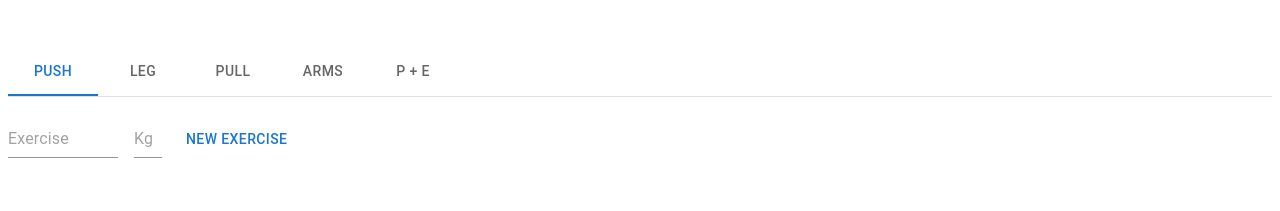
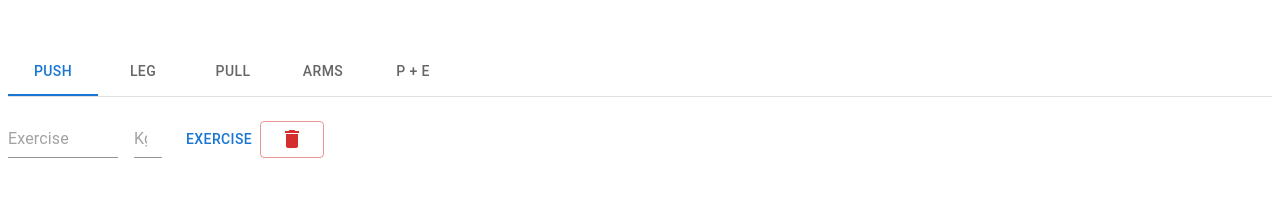
Before and after one commit to lautaro3870/exercise-app, a Next.js app: page / in a window 1280 px wide. Shown: the top 211 px of the page. Built offline with nearby package versions, Linux system fonts and the light colour scheme.

Commit message:
feat: added modal to remove all exercices and clean dependencies

```diff
--- a/package.json
+++ b/package.json
@@ -13,11 +13,10 @@
     "@emotion/styled": "^11.14.0",
     "@mui/icons-material": "^6.4.4",
     "@mui/material": "^6.4.4",
-    "@mui/x-date-pickers": "^7.26.0",
-    "material-react-table": "^3.1.0",
     "next": "14.2.24",
     "react": "^18",
     "react-dom": "^18",
+    "sweetalert2": "^11.17.2",
     "uuid": "^11.0.5"
   },
   "devDependencies": {
--- a/src/app/components/Exercises.tsx
+++ b/src/app/components/Exercises.tsx
@@ -4,6 +4,8 @@ import { InputRenderer } from "@/app/components/InputRenderer";
 import AddIcon from "@mui/icons-material/Add";
 import { useEffect, useRef, useState } from "react";
 import { v4 as uuidv4 } from "uuid";
+import Swal from "sweetalert2";
+import DeleteIcon from "@mui/icons-material/Delete";
 
 type Sets = {
   id: string;
@@ -36,7 +38,7 @@ export default function Exercises({ tab }: ExerciseProps) {
 
   const setLocalStorage = (tab: number, exercises: Exercise[]) => {
     localStorage.setItem(`exercises${tab}`, JSON.stringify(exercises));
-  }
+  };
 
   const addNewExercise = () => {
     const newExerciseObject: Exercise = {
@@ -125,6 +127,25 @@ export default function Exercises({ tab }: ExerciseProps) {
     localStorage.setItem("exercises", JSON.stringify(newExercise));
   };
 
+  const openModal = () => {
+    Swal.fire({
+      title: "Eliminar",
+      showDenyButton: true,
+      denyButtonText: `Eliminar`,
+      showConfirmButton: false,
+      width: 180,
+    }).then((result) => {
+      if (result.isDenied) {
+        removeAllExercises();
+      }
+    });
+  };
+
+  const removeAllExercises = () => {
+    setExercices([]);
+    setLocalStorage(tab, []);
+  };
+
   return (
     <div style={{ marginTop: "1.5rem" }}>
       <div
@@ -153,7 +174,7 @@ export default function Exercises({ tab }: ExerciseProps) {
               inputRef={name}
             />
             <Input
-              type="text"
+              type="number"
               sx={{
                 width: 28,
                 marginLeft: 2,
@@ -162,7 +183,10 @@ export default function Exercises({ tab }: ExerciseProps) {
               placeholder="Kg"
               inputRef={weigth}
             />
-            <Button onClick={addNewExercise}>New exercise</Button>
+            <Button onClick={addNewExercise}>Exercise</Button>
+            <Button variant="outlined" color="error" onClick={openModal}>
+              <DeleteIcon />
+            </Button>
           </div>
           {exercises.length !== 0 ? (
             exercises.map((exerciseMap: Exercise, index: number) => (
@@ -181,7 +205,11 @@ export default function Exercises({ tab }: ExerciseProps) {
                   }}
                 >
                   <Typography
-                    sx={{ width: 160, paddingTop: "0.4rem", fontSize: "0.9rem" }}
+                    sx={{
+                      width: 160,
+                      paddingTop: "0.4rem",
+                      fontSize: "0.9rem",
+                    }}
                     variant="body1"
                   >
                     {exerciseMap.name} - {exerciseMap.weigth} <span>kg</span>
```
Also changed, not shown: 2 other files (tests, documents, lock files or other folders).
